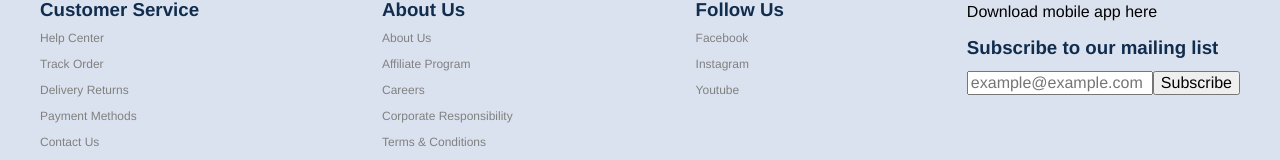
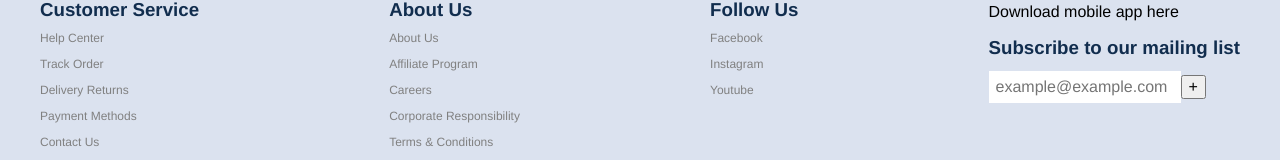
Before and after one commit to salmonsashimi/onlinestore, a Next.js app: page / in a window 1280 px wide. Shown: the part 1339-1499 px from the top of the page. Built offline with nearby package versions, Linux system fonts and the light colour scheme.

Commit message:
added email input styles

```diff
--- a/src/components/footerComponents/FooterSocialMedia.js
+++ b/src/components/footerComponents/FooterSocialMedia.js
@@ -9,8 +9,8 @@ const FooterSocialMedia = () => {
 
             <h3 className='footerSection__name'>Subscribe to our mailing list</h3>
             <form>
-                <input onChange={setText} value={text} placeholder='example@example.com'></input>
-                <button>Subscribe</button>
+                <input className='footerSection__email-input' onChange={setText} value={text} placeholder='example@example.com'></input>
+                <button>+</button>
             </form>
         </div>
     )
--- a/src/styles/components/_footerSection.scss
+++ b/src/styles/components/_footerSection.scss
@@ -12,3 +12,9 @@
 .footerSection__link:hover {
     cursor: pointer;
 }
+
+.footerSection__email-input {
+    border: none;
+    font-size: $m-size;
+    padding: 7px;
+}
```
